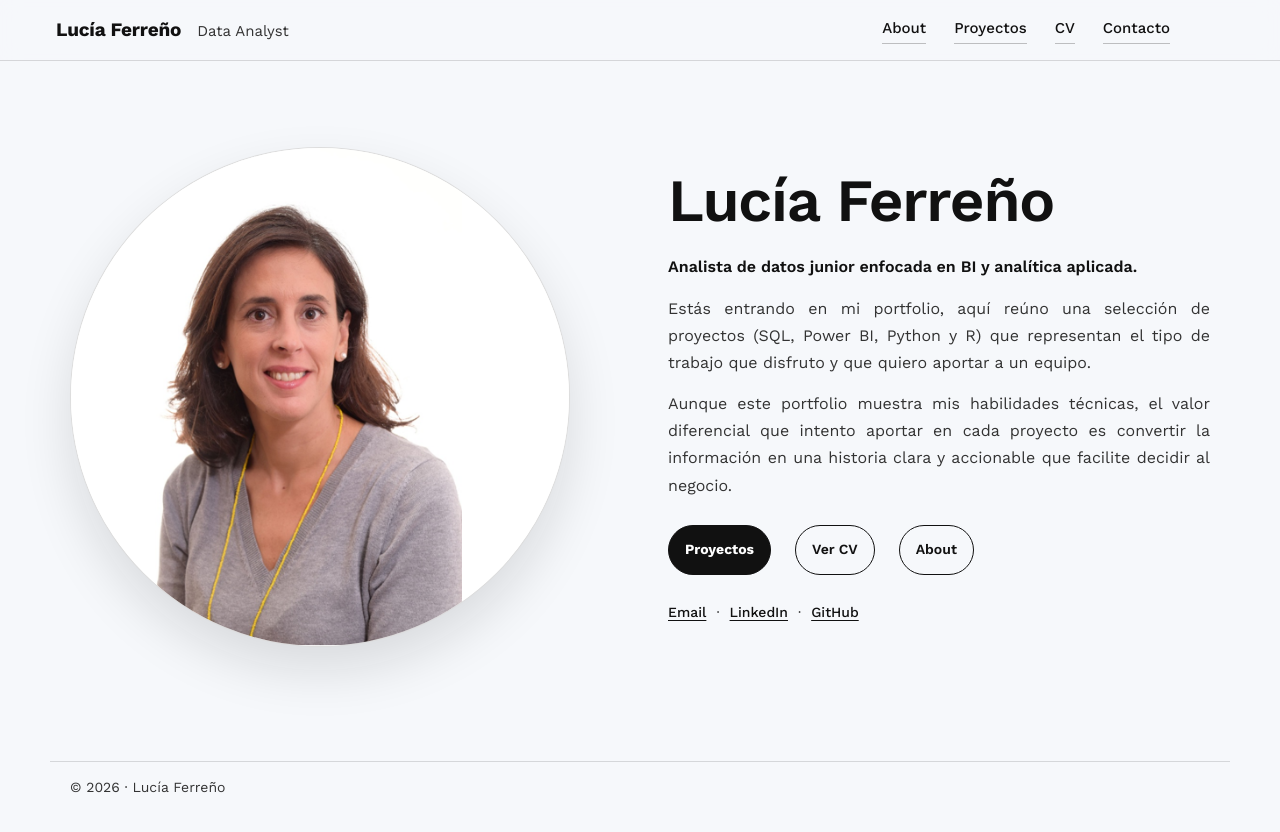
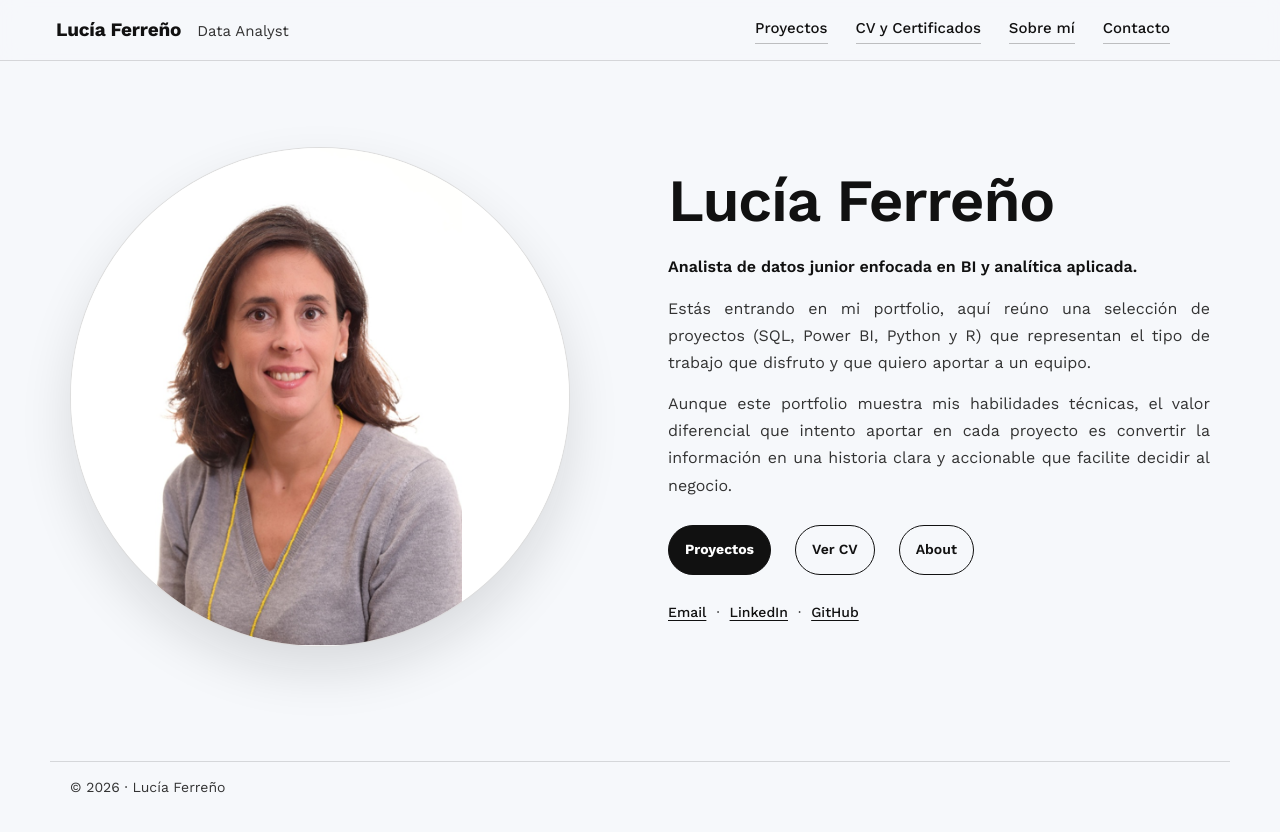
Before and after one commit to lucia-ferreno-pico/Portfolio, a Jekyll site: the page built from index.md, in a window 1280 px wide. Shown: the top 832 px of the page. Built offline with Jekyll 4.4.1, drawn with Linux system fonts in a browser that asks for light colours.

Commit message:
Update default.html

```diff
--- a/_layouts/default.html
+++ b/_layouts/default.html
@@ -24,9 +24,9 @@
         </a>
 
         <nav class="nav">
-          <a href="{{ '/about/' | relative_url }}">About</a>
           <a href="{{ '/projects/' | relative_url }}">Proyectos</a>
-          <a href="{{ '/cv/' | relative_url }}">CV</a>
+          <a href="{{ '/cv/' | relative_url }}">CV y Certificados</a>
+          <a href="{{ '/about/' | relative_url }}">Sobre mí</a>
           <a href="{{ '/contact/' | relative_url }}">Contacto</a>
         </nav>
       </div>
```
